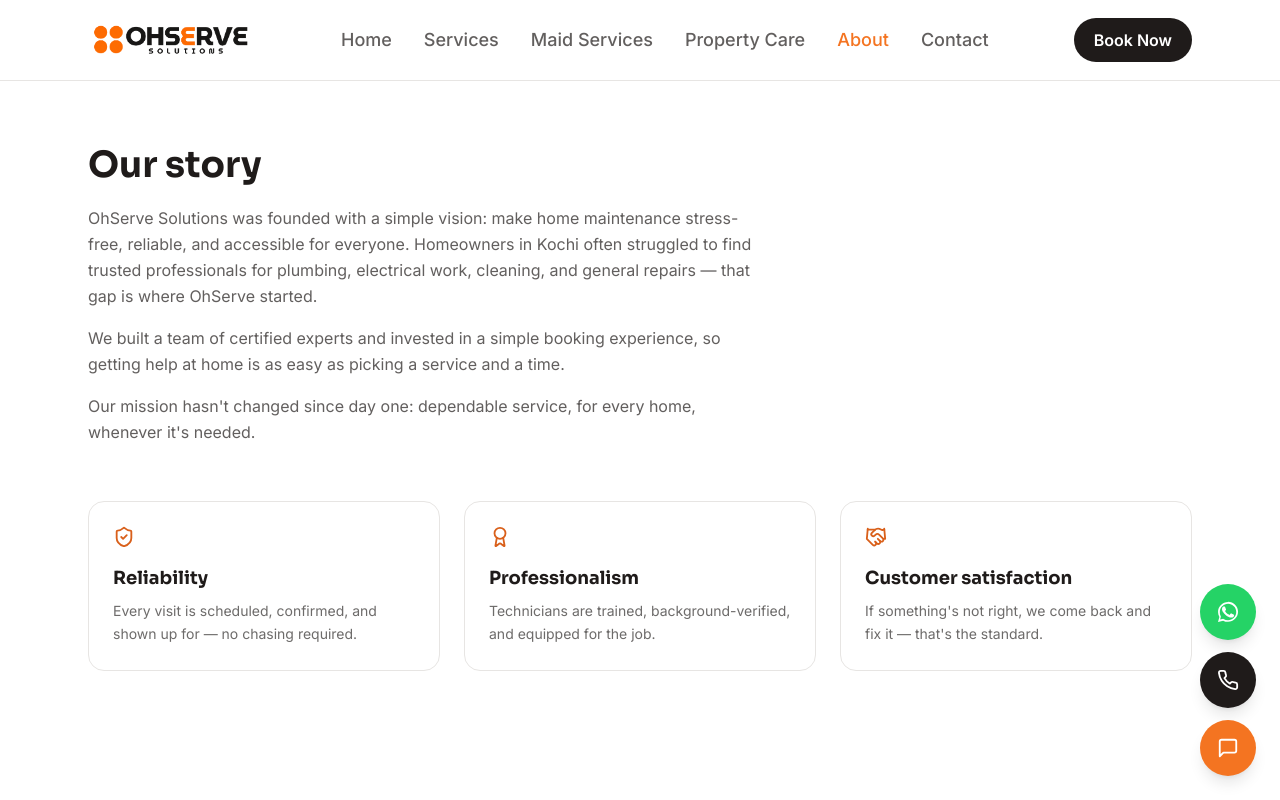
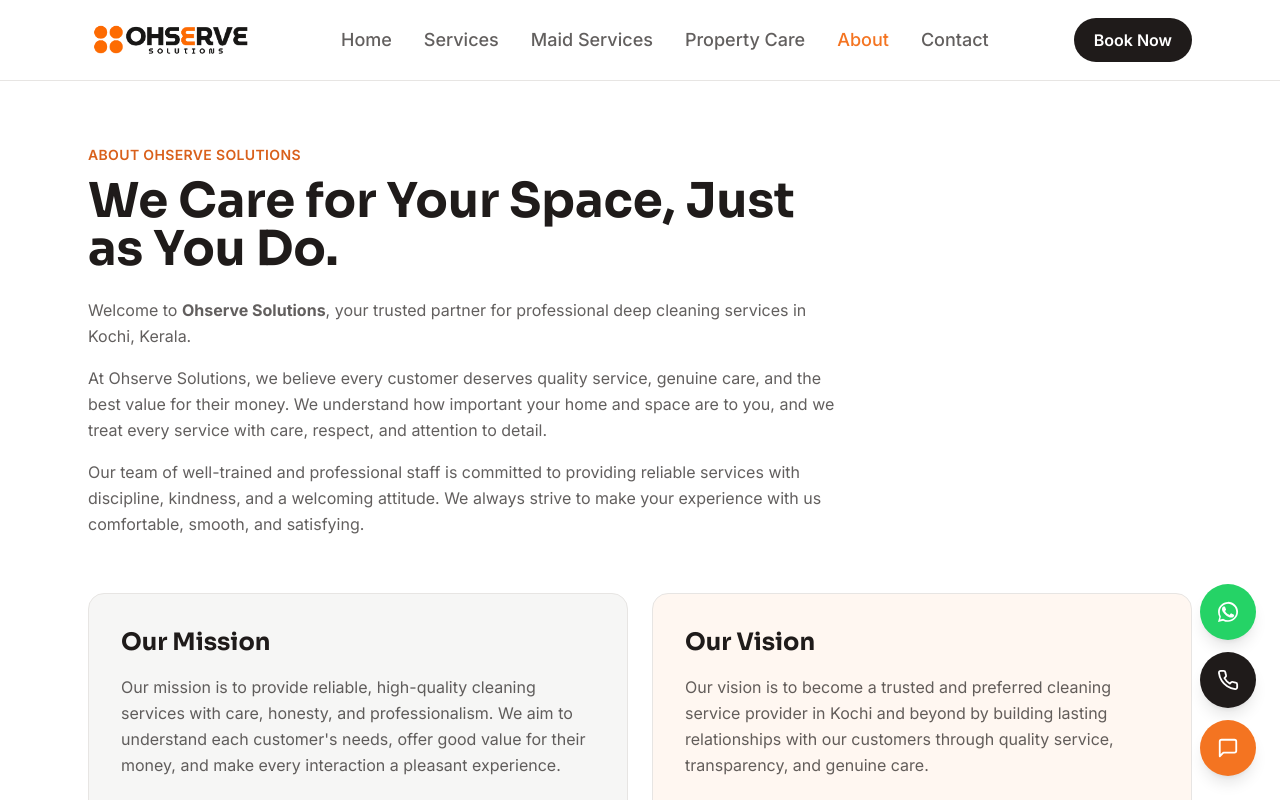
Before and after one commit to nobinbabu94/ohserve, a Next.js app: page /about in a window 1280 px wide. Shown: the top 800 px of the page. Built offline with nearby package versions, Linux system fonts and the light colour scheme.

Commit message:
about us changed

```diff
--- a/app/about/page.tsx
+++ b/app/about/page.tsx
@@ -1,63 +1,161 @@
 import type { Metadata } from "next";
-import { ShieldCheck, Handshake, Award } from "lucide-react";
+import Link from "next/link";
+import { Heart, ShieldCheck, Sparkles, Target } from "lucide-react";
 
 export const metadata: Metadata = {
-  title: "About Us | OhServe Solutions",
-  description: "How OhServe Solutions started and what it stands for.",
+  title: "About Us | Ohserve Solutions",
+  description:
+    "Learn about Ohserve Solutions, our mission, vision, and values. We provide professional deep cleaning services with care in Kochi, Kerala.",
 };
 
 const values = [
   {
-    icon: ShieldCheck,
-    title: "Reliability",
-    body: "Every visit is scheduled, confirmed, and shown up for — no chasing required.",
+    icon: Heart,
+    title: "Customer First",
+    body: "Every customer matters to us. We listen, understand, and do our best to meet your expectations.",
   },
   {
-    icon: Award,
-    title: "Professionalism",
-    body: "Technicians are trained, background-verified, and equipped for the job.",
+    icon: ShieldCheck,
+    title: "Quality and Professionalism",
+    body: "Our trained team approaches every job with discipline, attention to detail, and a commitment to doing things right.",
   },
   {
-    icon: Handshake,
-    title: "Customer satisfaction",
-    body: "If something's not right, we come back and fix it — that's the standard.",
+    icon: Sparkles,
+    title: "Honesty and Transparency",
+    body: "We believe in clear communication, fair value, and building trust through honest service.",
+  },
+  {
+    icon: Heart,
+    title: "Care and Hospitality",
+    body: "We treat our customers and their spaces with respect, kindness, and consideration.",
+  },
+  {
+    icon: Target,
+    title: "Value for Money",
+    body: "We understand that every rupee matters. We work hard to provide a service that makes you feel your money is well spent.",
   },
 ];
 
 export default function AboutPage() {
   return (
-    <section className="max-w-content mx-auto px-6 py-16">
-      <div className="max-w-2xl">
-        <h1 className="font-display font-bold text-4xl">Our story</h1>
-        <div className="text-ink/70 mt-5 space-y-4 leading-relaxed">
+    <article className="max-w-content mx-auto px-6 py-16">
+      <header className="max-w-3xl">
+        <p className="text-sm font-semibold uppercase tracking-wide text-orange-dark">
+          About Ohserve Solutions
+        </p>
+        <h1 className="mt-3 font-display text-4xl font-bold sm:text-5xl">
+          We Care for Your Space, Just as You Do.
+        </h1>
+        <div className="mt-6 space-y-4 text-base leading-relaxed text-ink/70">
           <p>
-            OhServe Solutions was founded with a simple vision: make home
-            maintenance stress-free, reliable, and accessible for everyone.
-            Homeowners in Kochi often struggled to find trusted professionals
-            for plumbing, electrical work, cleaning, and general repairs —
-            that gap is where OhServe started.
+            Welcome to <strong>Ohserve Solutions</strong>, your trusted partner
+            for professional deep cleaning services in Kochi, Kerala.
           </p>
           <p>
-            We built a team of certified experts and invested in a simple
-            booking experience, so getting help at home is as easy as picking
-            a service and a time.
+            At Ohserve Solutions, we believe every customer deserves quality
+            service, genuine care, and the best value for their money. We
+            understand how important your home and space are to you, and we
+            treat every service with care, respect, and attention to detail.
           </p>
           <p>
-            Our mission hasn&apos;t changed since day one: dependable service,
-            for every home, whenever it&apos;s needed.
+            Our team of well-trained and professional staff is committed to
+            providing reliable services with discipline, kindness, and a
+            welcoming attitude. We always strive to make your experience with
+            us comfortable, smooth, and satisfying.
           </p>
         </div>
+      </header>
+
+      <div className="mt-14 grid gap-6 md:grid-cols-2">
+        <section className="rounded-2xl border border-line bg-mist p-7 sm:p-8">
+          <h2 className="font-display text-2xl font-bold">Our Mission</h2>
+          <p className="mt-4 leading-relaxed text-ink/70">
+            Our mission is to provide reliable, high-quality cleaning services
+            with care, honesty, and professionalism. We aim to understand each
+            customer&apos;s needs, offer good value for their money, and make
+            every interaction a pleasant experience.
+          </p>
+        </section>
+        <section className="rounded-2xl border border-line bg-orange-light/50 p-7 sm:p-8">
+          <h2 className="font-display text-2xl font-bold">Our Vision</h2>
+          <p className="mt-4 leading-relaxed text-ink/70">
+            Our vision is to become a trusted and preferred cleaning service
+            provider in Kochi and beyond by building lasting relationships with
+            our customers through quality service, transparency, and genuine
+            care.
+          </p>
+          <p className="mt-4 leading-relaxed text-ink/70">
+            We aspire to set a standard where customers feel confident,
+            respected, and happy to choose us every time they need professional
+            cleaning services.
+          </p>
+        </section>
       </div>
 
-      <div className="grid gap-6 sm:grid-cols-3 mt-14">
-        {values.map(({ icon: Icon, title, body }) => (
-          <div key={title} className="rounded-2xl border border-line bg-white p-6">
-            <Icon size={22} className="text-orange-dark" />
-            <p className="font-display font-bold text-lg mt-4">{title}</p>
-            <p className="text-sm text-ink/65 mt-2 leading-relaxed">{body}</p>
+      <section className="mt-16">
+        <div className="max-w-2xl">
+          <h2 className="font-display text-3xl font-bold">Our Values</h2>
+          <p className="mt-3 leading-relaxed text-ink/65">
+            The care we bring to every service starts with the values we share
+            as a team.
+          </p>
+        </div>
+        <div className="mt-8 grid gap-5 sm:grid-cols-2 lg:grid-cols-3">
+          {values.map(({ icon: Icon, title, body }) => (
+            <div
+              key={title}
+              className="rounded-2xl border border-line bg-white p-6"
+            >
+              <Icon aria-hidden="true" size={22} className="text-orange-dark" />
+              <h3 className="mt-4 font-display text-lg font-bold">{title}</h3>
+              <p className="mt-2 text-sm leading-relaxed text-ink/65">{body}</p>
+            </div>
+          ))}
+        </div>
+      </section>
+
+      <section className="mt-16 rounded-2xl bg-ink px-7 py-9 text-paper sm:px-10 sm:py-11">
+        <div className="max-w-3xl">
+          <h2 className="font-display text-2xl font-bold sm:text-3xl">
+            We Are Here to Listen
+          </h2>
+          <div className="mt-4 space-y-4 leading-relaxed text-paper/75">
+            <p>
+              At Ohserve Solutions, we believe good service begins with a
+              conversation. Every customer has different needs, and we are
+              always happy to hear yours.
+            </p>
+            <p>
+              If you have any questions, concerns, or special requirements,
+              please feel free to contact us without hesitation. We will listen
+              with care and do our best to find the right solution for you.
+            </p>
+            <p>
+              Currently serving <strong className="text-paper">Kochi, Kerala</strong>,
+              we are here to help you enjoy cleaner, fresher, and more
+              comfortable spaces through professional deep cleaning services.
+            </p>
+            <p>
+              For us, it is not just about cleaning. It is about making every
+              customer feel valued, respected, and satisfied.
+            </p>
           </div>
-        ))}
-      </div>
-    </section>
+          <p className="mt-6 font-display font-semibold leading-relaxed text-paper">
+            Your comfort is our concern. Your trust is our responsibility. Your
+            satisfaction is our priority.
+          </p>
+          <Link
+            href="/contact"
+            className="mt-7 inline-flex rounded-full bg-paper px-6 py-3 text-sm font-semibold text-ink transition-colors hover:bg-orange-light focus-ring"
+          >
+            Get in touch
+          </Link>
+        </div>
+      </section>
+
+      <p className="mt-10 text-center font-display text-xl font-bold text-orange-dark">
+        Ohserve Solutions – We Care. We Serve. You Matter.
+      </p>
+    </article>
   );
 }
```
